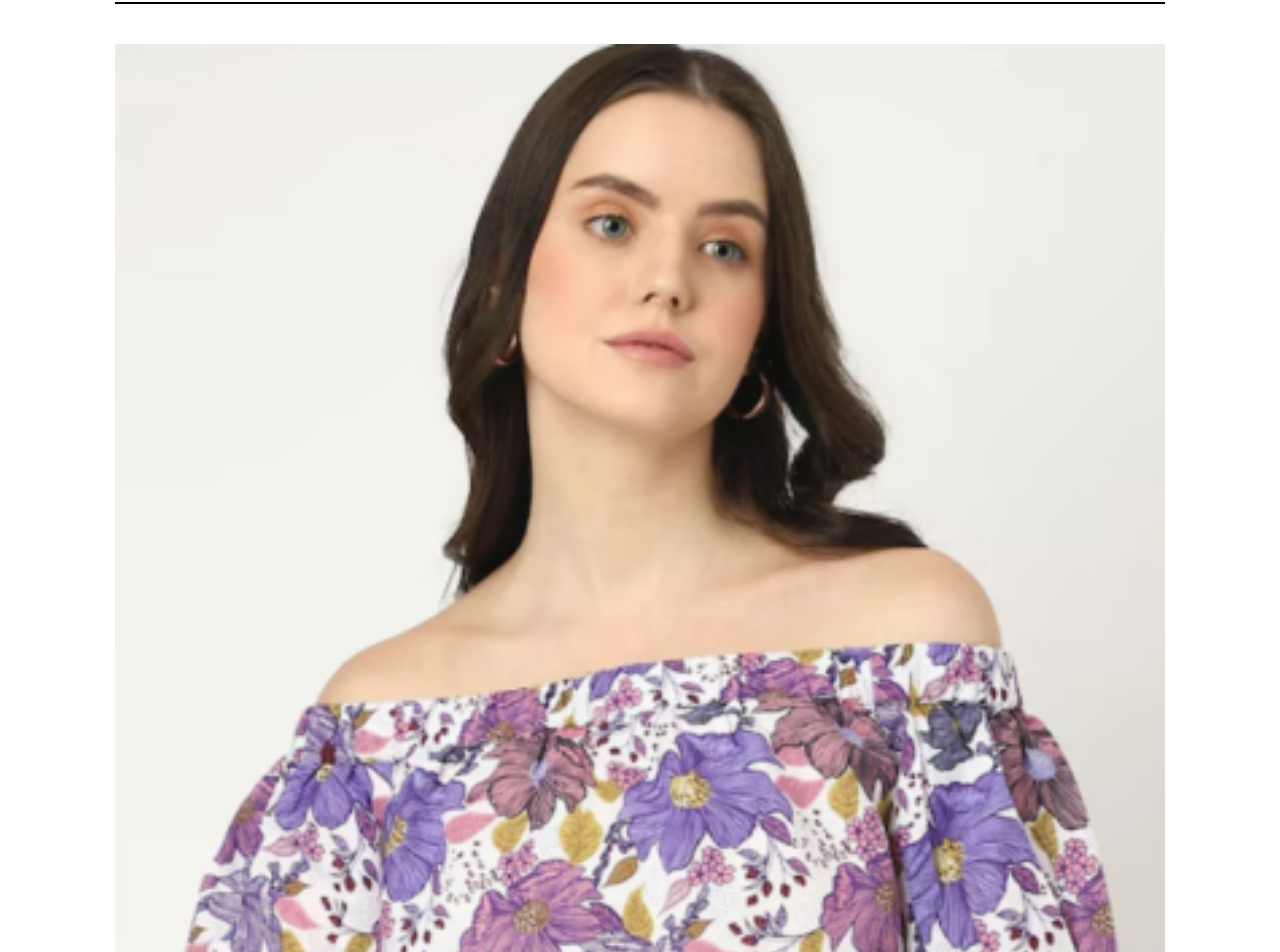
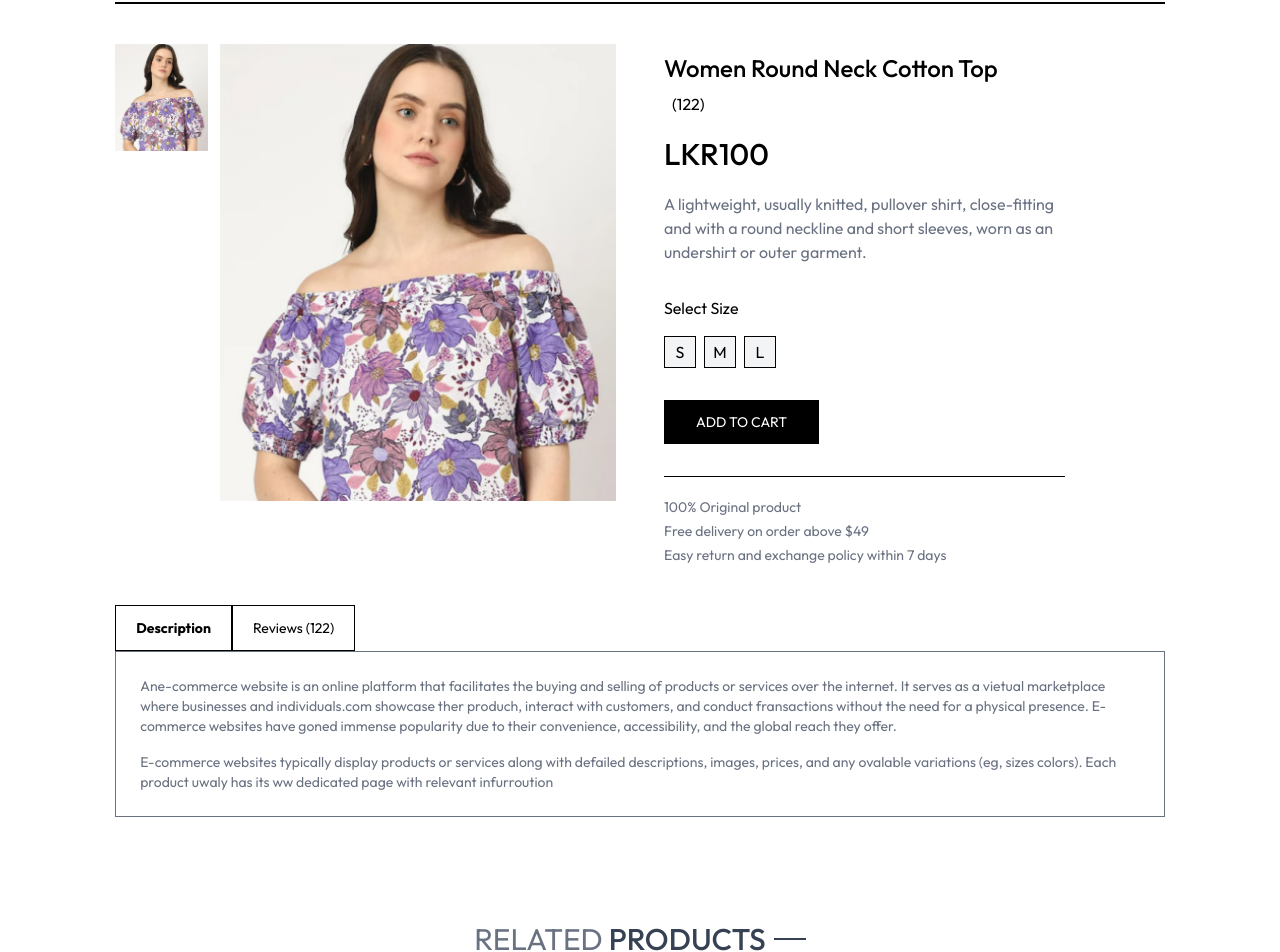
Before and after one commit to mmohashik/E-Commerce, a React (Vite) app in the folder frontend/: page /product/aaaaa in a window 1280 px wide. Shown: the part 79-1031 px from the top of the page. Built offline with nearby package versions, Linux system fonts and the light colour scheme.

Commit message:
product page complete

```diff
--- /dev/null
+++ b/frontend/src/components/RelatedProducts.jsx
@@ -0,0 +1,42 @@
+import React,{useContext, useEffect, useState} from 'react'
+import { ShopContext } from '../context/ShopContext'
+import Title from './Title';
+import ProductItem from '../components/ProductItem';
+
+
+const RelatedProducts = ({category,subCategory}) => {
+
+    const {products}=useContext(ShopContext);
+    const [related,setRelated]=useState([]);
+
+    useEffect(()=>{
+        if(products.length>0){
+            let productsCopy=products.slice();
+
+            productsCopy=productsCopy.filter((item)=>category === item.category);
+            productsCopy=productsCopy.filter((item)=> subCategory === item.subCategory);
+
+            setRelated(productsCopy.slice(0,5));
+
+        }
+    },[products])
+
+  return (
+    <div className='my-24'>
+        <div className='text-center text-3xl py-2'>
+            <Title text1={'RELATED'} text2={"PRODUCTS"} />
+
+        </div>
+        <div className='grid grid-cols-2 sm:grid-cols-3 md:grid-cols-4 lg:grid-cols-5 gap-4 gap-y-6'>
+            {related.map((item,index)=>(
+                <ProductItem key={index} id={item._id} name={item.name} price={item.price} image={item.image}/>
+            ))}
+
+        </div>
+
+
+    </div>
+  )
+}
+
+export default RelatedProducts
--- a/frontend/src/pages/Product.jsx
+++ b/frontend/src/pages/Product.jsx
@@ -2,47 +2,156 @@
 import { useParams } from 'react-router-dom'
 import { ShopContext } from '../context/ShopContext'
 
+//import { assets } from '../assets/frontend_assets';
+import RelatedProducts from '../components/RelatedProducts';
+
 const Product = () => {
+  const { productId } = useParams();
+  const { products, currency, addToCart } = useContext(ShopContext);
+  const [productsData, setProductsData] = useState(false);
+  const [image, setImage] = useState('');
+  const [size, setSize] = useState('');
 
-  const {productId} = useParams();
+  const fetchProductsData = async () => {
+    products.map((product) => {
+      if (product._id === productId) {
+        setProductsData(product);
+        setImage(product.image[0]);
 
-  const {products} = useContext(ShopContext);
-  const [productData,setProductData] = useState(false);
-  const [image,setImage] = useState('');
-
-  const fetchProductData = async () => {
-    products.map((item) => {
-      if(item._id === productId){
-        setProductData(item);
-        setImage(item.image[0]);
         return null;
       }
-    })
-  }
+    });
+  };
 
   useEffect(() => {
-    fetchProductData();
-  },[productId,products])
+    fetchProductsData();
+  }, [productId, products]);
 
-  return productData ? (
-    <div className='border-t-2 pt-10 transition-opacity ease-in duration-500 opacity-100'>
-      <div className='flex gap-12 sm:gap-12 flex-col sm:flex-row  '>
+  return productsData ? (
+    <div className="border-t-2 pt-10 transition-opacity ease-in duration-500 opacity-100">
+      {/* ---------------------- Producsts Data ----------------------*/}
+      <div className="flex gap-12 sm:gap-12 flex-col sm:flex-row">
+        {/* ---------------------- products images ---------------------- */}
 
-      <div className='flex-1 flex flex-col-reverse gap-3 sm:flex-row'>
-        <div className='flex sm:flex-col overflow-x-auto overflow-auto sm:overflow-y-scroll justify-between sm:justify-normal sm:q- [18.7%] w-full'>
-          {productData.image.map((item,index) => (
+        <div className="flex-1 flex flex-col-reverse gap-3 sm:flex-row ">
+          {/* ---------------------- List images ----------------------*/}
+          <div className="flex sm:flex-col  overflow-x-auto sm:overflow-y-scroll justify-between  sm:justify-normal sm:w-[18.7%] w-full">
+            {productsData.image.map((item, index) => (
+              <img
+                key={index}
+                src={item}
+                alt="product"
+                onClick={() => setImage(item)}
+                className="cursor-pointer w-[24%]  sm:w-full sm:mb-3 flex-shrink-0  object-cover"
+              />
+            ))}
+          </div>
 
-              <img key={index} src={item} alt="" className='w-[24%] sm:w-full sm:mb-3 flex-shrink-0 cursor-pointer' />
+          {/*---------------------- main img---------------------- */}
+          <div className="w-full sm:w-[80%]">
+            <img
+              src={image}
+              alt="product"
+              className="w-full h-auto object-cover"
+            />
+          </div>
+        </div>
 
-          ))}
+        {/* ---------------------- products details ---------------------- */}
 
+        <div className="flex-1">
+          <h1 className="font-medium text-2xl mt-2">{productsData.name}</h1>
 
+          <div className="flex items-center gap-1 mt-2">
+            {/* <img src={assets.star_icon} alt="" className="w-3 5" />
+            <img src={assets.star_icon} alt="" className="w-3 5" />
+            <img src={assets.star_icon} alt="" className="w-3 5" />
+            <img src={assets.star_icon} alt="" className="w-3 5" />
+            <img src={assets.star_dull_icon} alt="" className="w-3 5" /> */}
+
+            <p className="pl-2">(122)</p>
+          </div>
+          <p className="mt-5 text-3xl font-medium">
+            {currency}
+            {productsData.price}
+          </p>
+          <p className="mt-5 text-gray-500 md:w-4/5 ">
+            {productsData.description}
+          </p>
+
+          <div className="flex flex-col gap-4 my-8">
+            <p className="">Select Size</p>
+            <div className="flex gap-2">
+              {productsData.sizes.map((item, index) => (
+                <button
+                  key={index}
+                  onClick={() => {
+                    setSize(item);
+                  }}
+                  className={`w-8 h-8 border bg-gray-100 flex items-center justify-center cursor-pointer
+                  ${item === size ? 'border-orange-500' : ''}
+                  `}
+                >
+                  {item}
+                </button>
+              ))}
+            </div>
+          </div>
+
+          <button
+            onClick={() => addToCart(productsData._id, size)}
+            className="bg-black text-white py-3 px-8 text-sm active:bg-gray-700"
+          >
+            ADD TO CART
+          </button>
+
+          <hr className="mt-8 sm:w-4/5" />
+
+          <div className="flex flex-col gap-1 mt-5 text-sm text-gray-500">
+            <p>100% Original product </p>
+            <p>Free delivery on order above $49</p>
+            <p> Easy return and exchange policy within 7 days </p>
+          </div>
         </div>
       </div>
 
+      {/* ---------------------- Products Description and review section ----------------------*/}
+
+      <div className="mt-10">
+        <div className="flex">
+          <b className="px-5 py-3 text-sm border">Description</b>
+          <p className="px-5 py-3 text-sm border">Reviews (122)</p>
+        </div>
+
+        <div className=" flex flex-col gap-4 border px-6 py-6 text-sm text-gray-500 ">
+          <p>
+            Ane-commerce website is an online platform that facilitates the
+            buying and selling of products or services over the internet. It
+            serves as a vietual marketplace where businesses and individuals.com
+            showcase ther produch, interact with customers, and conduct
+            fransactions without the need for a physical presence. E-commerce
+            websites have goned immense popularity due to their convenience,
+            accessibility, and the global reach they offer.
+          </p>
+          <p>
+            E-commerce websites typically display products or services along
+            with defailed descriptions, images, prices, and any ovalable
+            variations (eg, sizes colors). Each product uwaly has its ww
+            dedicated page with relevant infurroution
+          </p>
+        </div>
       </div>
+
+      {/* ----------------------  Display Products  Products ----------------------*/}
+
+      <RelatedProducts
+        category={productsData.category}
+        subCategory={productsData.subCategory}
+      />
     </div>
-  ) : <div className='opacity-0'></div>
-}
+  ) : (
+    <div className="opacity-0"></div>
+  );
+};
 
-export default Product
+export default Product;
```
